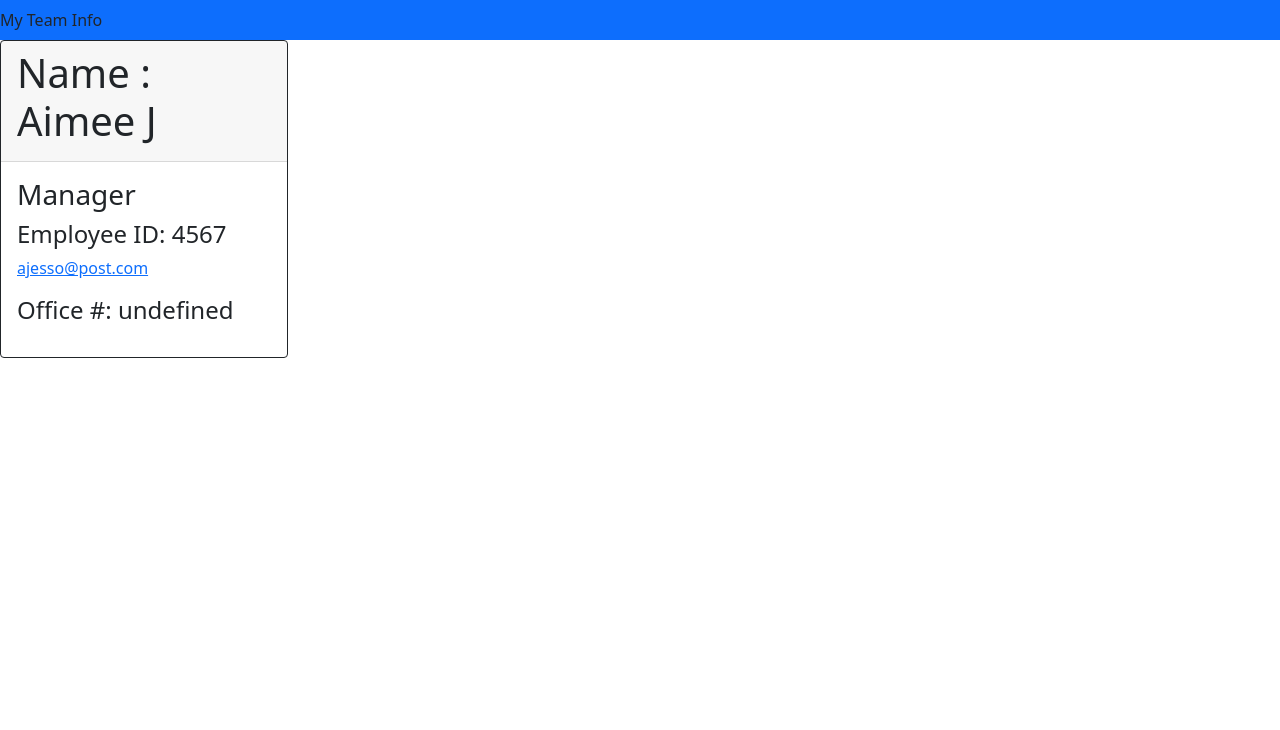
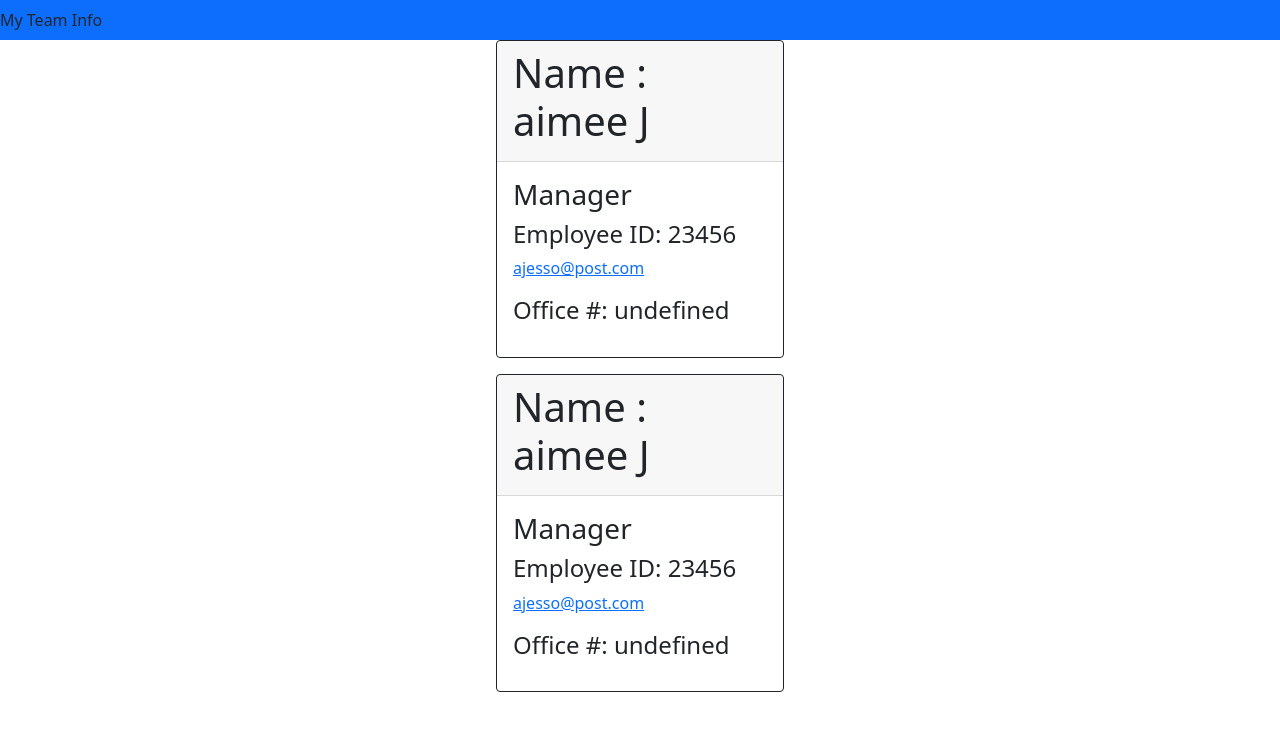
Before and after one commit to Mantablast/OOPTeam-Profile-Generator, a website: page myTeam.html in a window 1280 px wide. Drawn offline with nearby package versions, Linux system fonts and the light colour scheme.

Commit message:
better html generation

```diff
--- a/index.js
+++ b/index.js
@@ -70,7 +70,7 @@ const questions1 = () => {
         .then(function (myNewEmployee) {
             console.log(myNewEmployee);
             console.log("Great!  Lets add your team members!")
-            const manager = new Manager(myNewEmployee.name, myNewEmployee.id, myNewEmployee.email,myNewEmployee.officenum);
+            const manager = new Manager(myNewEmployee.name, myNewEmployee.id, myNewEmployee.email,myNewEmployee.officeNumber);
             Team.push(manager);
             questions2();
         })
--- a/myTeam.html
+++ b/myTeam.html
@@ -13,14 +13,29 @@
     My Team Info
     </nav>
     </header>
-    <div class="card border-dark mb-3" style="max-width: 18rem;">
-    <div class="card-header"><h1>Name : Aimee J</h1></div>
+    <div class="card border-dark mb-3 mx-auto" style="max-width: 18rem;">
+    <div class="card-header"><h1>Name : aimee J</h1></div>
     <div class="card-body text-dark">
     <h3 class="card-title">Manager</h3>
-    <h4>Employee ID: 4567</h4>
+    <h4>Employee ID: 23456</h4>
     <p class="card-text">
     <a href = "mailto: ajesso@post.com">ajesso@post.com</a>
     <h4>Office #: undefined</h4>
     </p>
     </div>
     </div>
+
+    <div class="card border-dark mb-3 mx-auto" style="max-width: 18rem;">
+    <div class="card-header"><h1>Name : aimee J</h1></div>
+    <div class="card-body text-dark">
+    <h3 class="card-title">Manager</h3>
+    <h4>Employee ID: 23456</h4>
+    <p class="card-text">
+    <a href = "mailto: ajesso@post.com">ajesso@post.com</a>
+    <h4>Office #: undefined</h4>
+    </p>
+    </div>
+    </div>
+
+    </body>
+    </html>
```
Also changed, not shown: dist/generateHTML.js.
